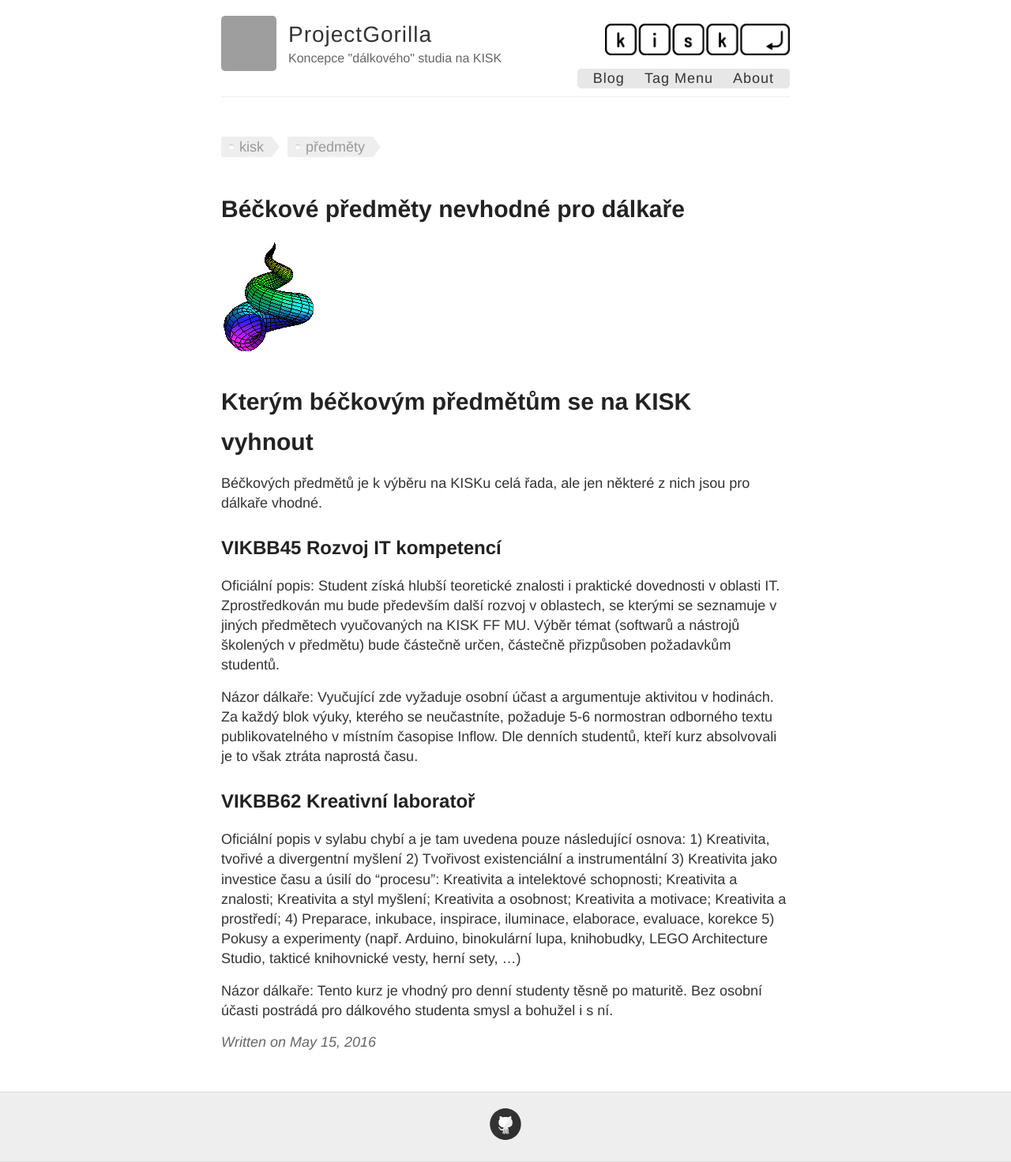
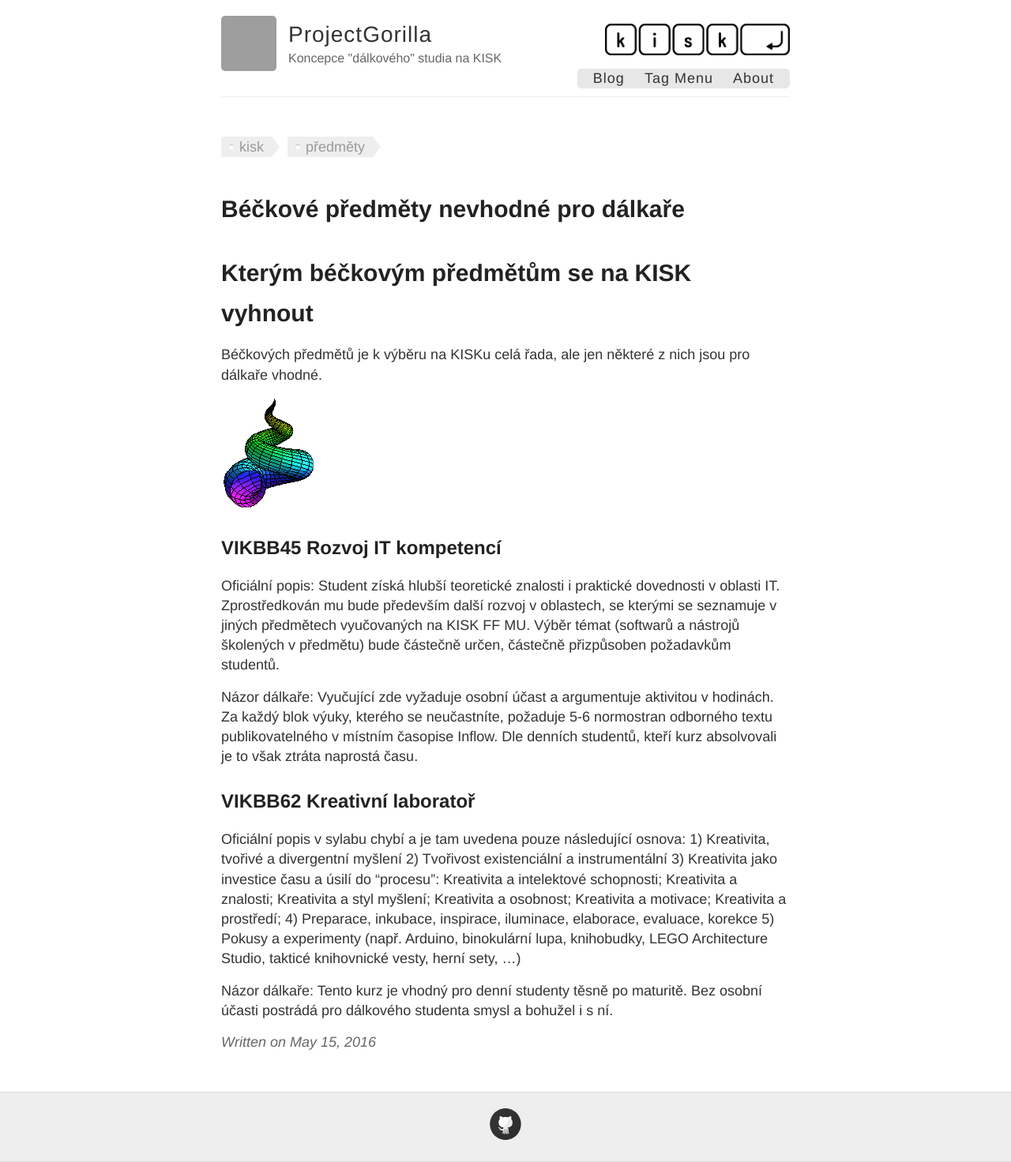
Before and after one commit to projectgorilla/projectgorilla.github.io, a Jekyll site: the page built from _posts/2016-5-15-Becka.md, in a window 1280 px wide. Shown: the whole page at 79% size. Built offline with Jekyll 4.4.1, drawn with Linux system fonts in a browser that asks for light colours; comment, search, counter and statistics services are not loaded; grey boxes are pictures that could not be loaded.

Commit message:
oprava umístění obrázku

```diff
--- a/_posts/2016-5-15-Becka.md
+++ b/_posts/2016-5-15-Becka.md
@@ -4,10 +4,10 @@ title: Béčkové předměty nevhodné pro dálkaře
 tags: kisk předměty
 ---
 
-<img src="/images/conchoid.gif" alt="conchoid">
-
 # Kterým béčkovým předmětům se na KISK vyhnout
 Béčkových předmětů je k výběru na KISKu celá řada, ale jen některé z nich jsou pro dálkaře vhodné.
+
+<img src="/images/conchoid.gif" alt="conchoid">
 
 ## VIKBB45 Rozvoj IT kompetencí
 Oficiální popis: Student získá hlubší teoretické znalosti i praktické dovednosti v oblasti IT. Zprostředkován mu bude především další rozvoj v oblastech, se kterými se seznamuje v jiných předmětech vyučovaných na KISK FF MU. Výběr témat (softwarů a nástrojů školených v předmětu) bude částečně určen, částečně přizpůsoben požadavkům studentů.
```
